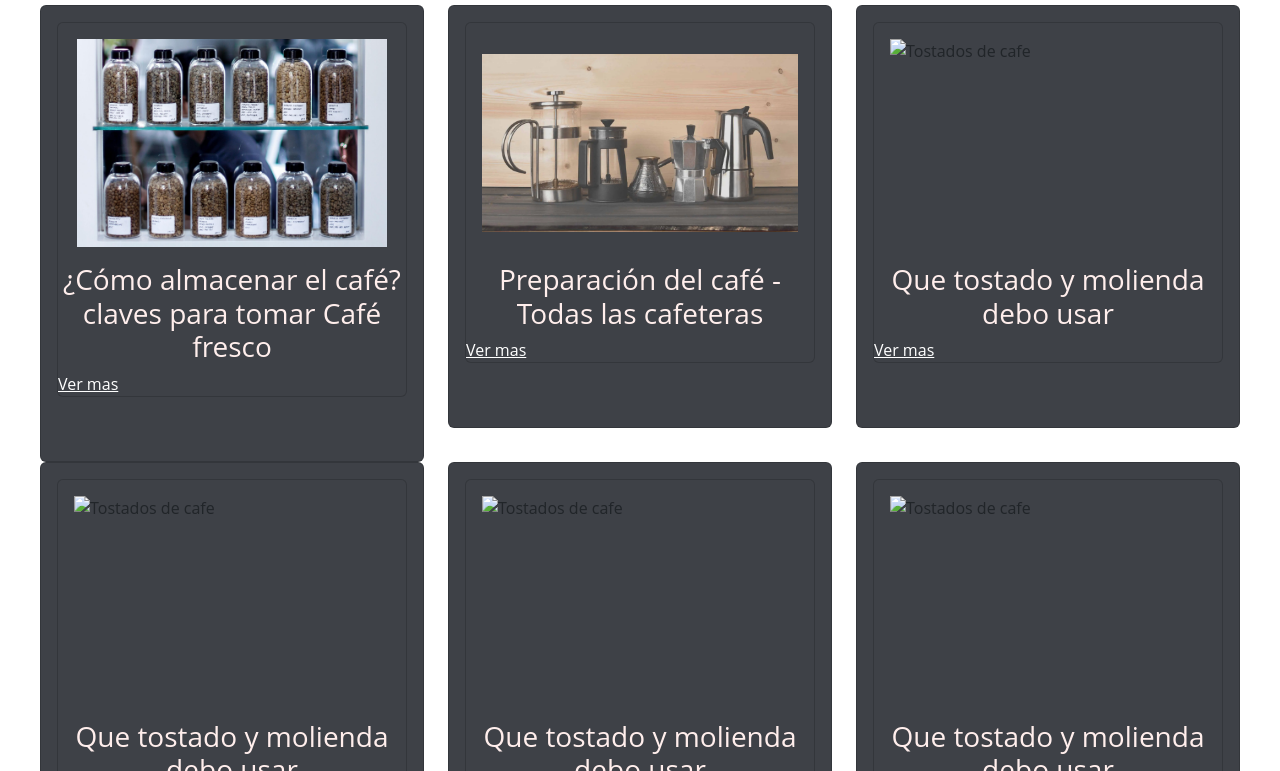
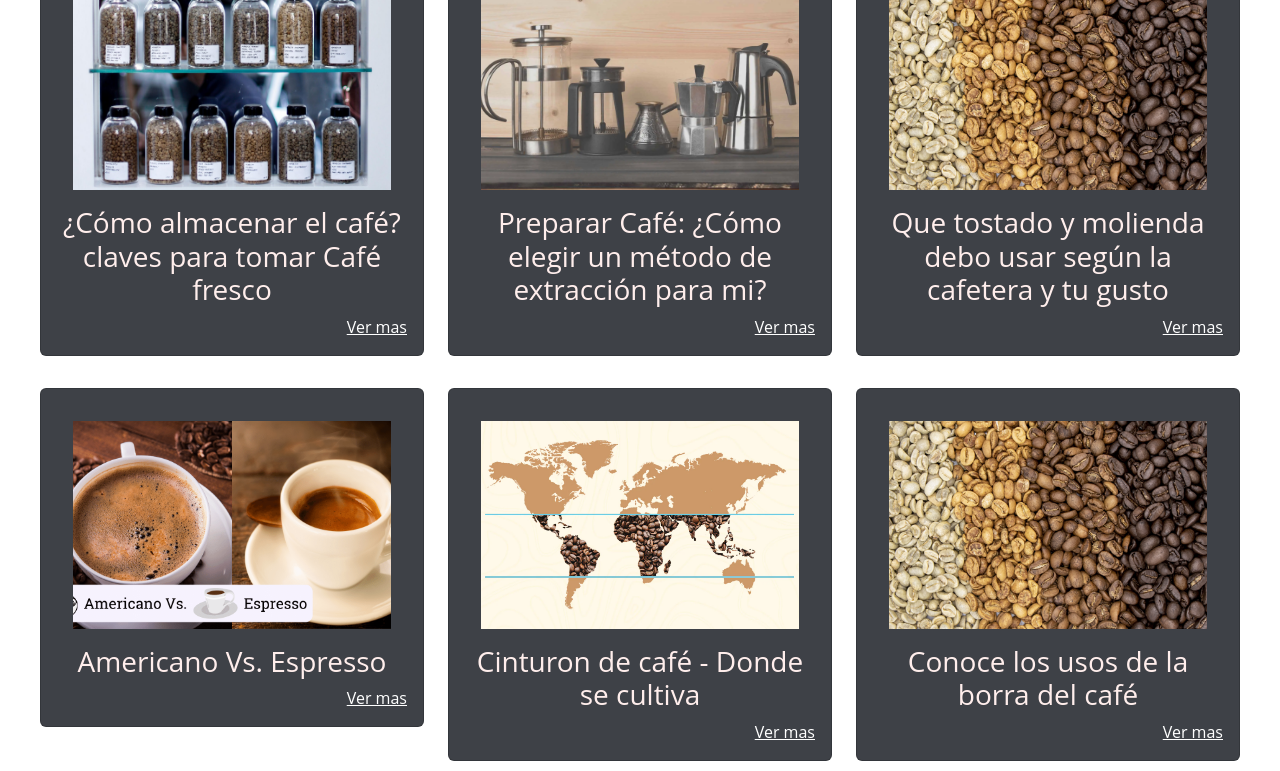
Before and after one commit to JuanSIniguez/Coffee-Break, a website: page pages/blog.html in a window 1280 px wide. Shown: the part 448-1219 px from the top of the page. Drawn offline with nearby package versions, Linux system fonts and the light colour scheme.

Commit message:
Terminando 2.1

```diff
--- a/pages/blog.html
+++ b/pages/blog.html
@@ -44,7 +44,7 @@
     <!------------------------------ Migas de pan ------------------------------>
 
     <nav style="--bs-breadcrumb-divider: '-';" aria-label="breadcrumb">
-        <ol class="breadcrumb justify-content-center">
+        <ol class="breadcrumb justify-content-center py-1 mt-2">
           <li class="breadcrumb-item "><a class="h3" href="/index.html">Inicio</a></li>
           <li class="breadcrumb-item h3 active" aria-current="page">Blog</li>
         </ol>
@@ -55,17 +55,17 @@
 
 
     <div class="container-fluid ">
-        <h3 class="text-center pb-5 pt-5 h1">Blog sobre café, métodos de preparación <br> y mas!</h3>
+        <h3 class="text-center py-1 h1">Blog sobre café, métodos de preparación <br> y mas!</h3>
     </div>
-    <div class="container-fluid">
-        <div class="row mx-3">
+    <div class="container-fluid py-2" id="blog">
+        <div class="row mx-3 row-gap-3 ">
             <div class="col-lg-4 col-md-6 col-sm-12">
                 <div class="card">
                     <div class="card-body">
-                        <div class="card w-100 card-border mb-5">
-                            <img class="card-img-top" src="../img/Granosenfrasco.jpg"  alt="Granos de cafe">
+                        <div class="w-100 card-border">
+                            <img class="card-img-top" src="/img/Granosenfrasco.jpg"  alt="Granos de cafe">
                             <h3 class="card-text text-center h3">¿Cómo almacenar el café? claves para tomar Café fresco</h3>
-                            <a href="#" class="card-link">Ver mas</a>
+                            <a href="#" class="card-link text-end">Ver mas</a>
                         </div>
                     </div>
                 </div>
@@ -73,10 +73,10 @@
             <div class="col-lg-4 col-md-6 col-sm-12">
                 <div class="card">
                     <div class="card-body">
-                        <div class="card w-100 card-border mb-5">
-                            <img class="card-img-top" src="../img/Cafeteras.webp"  alt="Cafeteras">
-                            <h3 class="card-text text-center h3">Preparación del café - Todas las cafeteras</h3>
-                            <a href="#" class="card-link">Ver mas</a>
+                        <div class="w-100 card-border">
+                            <img class="card-img-top" src="/img/Cafeteras.webp"  alt="Cafeteras">
+                            <h3 class="card-text text-center h3">Preparar Café: ¿Cómo elegir un método de extracción para mi?</h3>
+                            <a href="#" class="card-link card-link text-end">Ver mas</a>
                         </div>
                     </div>
                 </div>
@@ -84,10 +84,10 @@
             <div class="col-lg-4 col-md-6 col-sm-12">
                 <div class="card">
                     <div class="card-body">
-                        <div class="card w-100 card-border mb-5">
-                            <img class="card-img-top" src="../img/tostados.png"  alt="Tostados de cafe">
-                            <h3 class="card-text text-center h3">Que tostado y molienda debo usar</h3>
-                            <a href="#" class="card-link">Ver mas</a>
+                        <div class="w-100 card-border">
+                            <img class="card-img-top" src="/img/tostados.png"  alt="Tostados de cafe">
+                            <h3 class="card-text text-center h3">Que tostado y molienda debo usar según la cafetera y tu gusto</h3>
+                            <a href="#" class="card-link card-link text-end">Ver mas</a>
                         </div>
                     </div>
                 </div>
@@ -95,10 +95,11 @@
             <div class="col-lg-4 col-md-6 col-sm-12">
                 <div class="card">
                     <div class="card-body">
-                        <div class="card w-100 card-border mb-5">
-                            <img class="card-img-top" src="../img/tostados.png"  alt="Tostados de cafe">
-                            <h3 class="card-text text-center h3">Que tostado y molienda debo usar</h3>
-                            <a href="#" class="card-link">Ver mas</a>
+                        <div class="w-100 card-border">
+                            <img class="card-img-top" src="/img/americano-vs-espresso.webp"  alt="americano-vs-espresso">
+                            <h3 class="card-text text-center h3">
+                                Americano Vs. Espresso</h3>
+                            <a href="#" class="card-link card-link text-end">Ver mas</a>
                         </div>
                     </div>
                 </div>
@@ -106,10 +107,10 @@
             <div class="col-lg-4 col-md-6 col-sm-12">
                 <div class="card">
                     <div class="card-body">
-                        <div class="card w-100 card-border mb-5">
-                            <img class="card-img-top" src="../img/tostados.png"  alt="Tostados de cafe">
-                            <h3 class="card-text text-center h3">Que tostado y molienda debo usar</h3>
-                            <a href="#" class="card-link">Ver mas</a>
+                        <div class="w-100 card-border">
+                            <img class="card-img-top" src="/img/CinturoDeCafe.webp"  alt="Tostados de cafe">
+                            <h3 class="card-text text-center h3">Cinturon de café - Donde se cultiva</h3>
+                            <a href="#" class="card-link card-link text-end">Ver mas</a>
                         </div>
                     </div>
                 </div>
@@ -117,10 +118,10 @@
             <div class="col-lg-4 col-md-6 col-sm-12">
                 <div class="card">
                     <div class="card-body">
-                        <div class="card w-100 card-border mb-5">
+                        <div class="w-100 card-border">
                             <img class="card-img-top" src="../img/tostados.png"  alt="Tostados de cafe">
-                            <h3 class="card-text text-center h3">Que tostado y molienda debo usar</h3>
-                            <a href="#" class="card-link">Ver mas</a>
+                            <h3 class="card-text text-center h3">Conoce los usos de la borra del café</h3>
+                            <a href="#" class="card-link card-link text-end">Ver mas</a>
                         </div>
                     </div>
                 </div>
--- a/scss/style.scss
+++ b/scss/style.scss
@@ -66,7 +66,7 @@ h3 {
     img {
       padding: 1rem;
       height: 15rem;
-      object-fit: contain;
+      object-fit: cover;
     }
     .card-text {
       color: $white-text;
@@ -122,8 +122,10 @@ h3 {
 
 .pagination {
   li {
+    background-color: $color-tarjeta;
     a {
-      color: $black-text;
+      background-color: $color-tarjeta;
+      color: $white-text;
     }
   }
 }
@@ -141,3 +143,20 @@ h3 {
     }
   }
 }
+nav {
+  .breadcrumb {
+    .breadcrumb-item {
+      a {
+        text-decoration: none;
+      }
+    }
+  }
+}
+#blog {
+  .row {
+    div > .card {
+      margin: 0.5rem 0rem;
+      text-align: end;
+    }
+  }
+}
```
Also changed, not shown: pages/store.html (+1 -1 lines), img/Borra_del_cafe.webp (added), img/americano-vs-espresso.webp (added), img/tostados.png (renamed from img/productos/tostados.png), scss/style.css, 1 other file.
